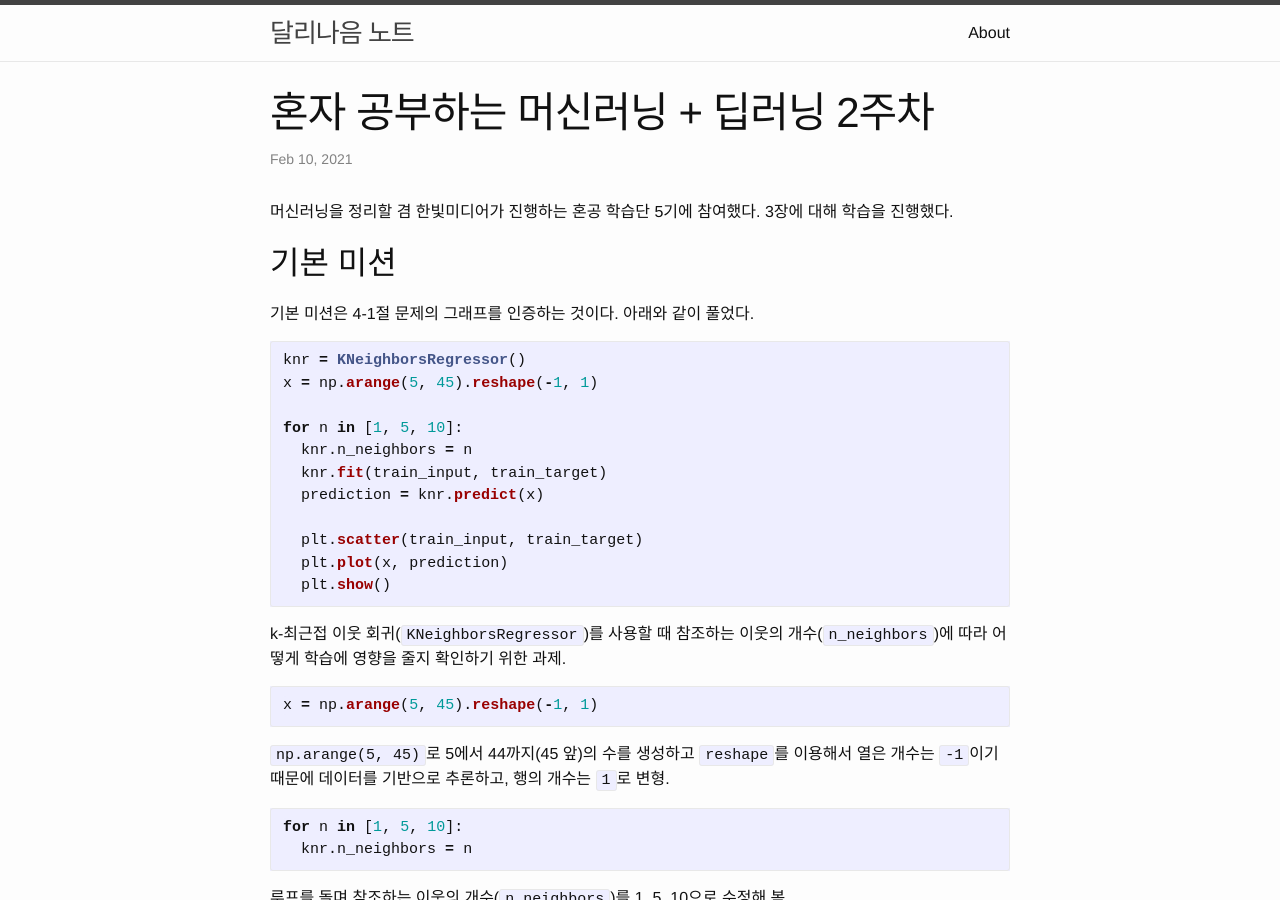
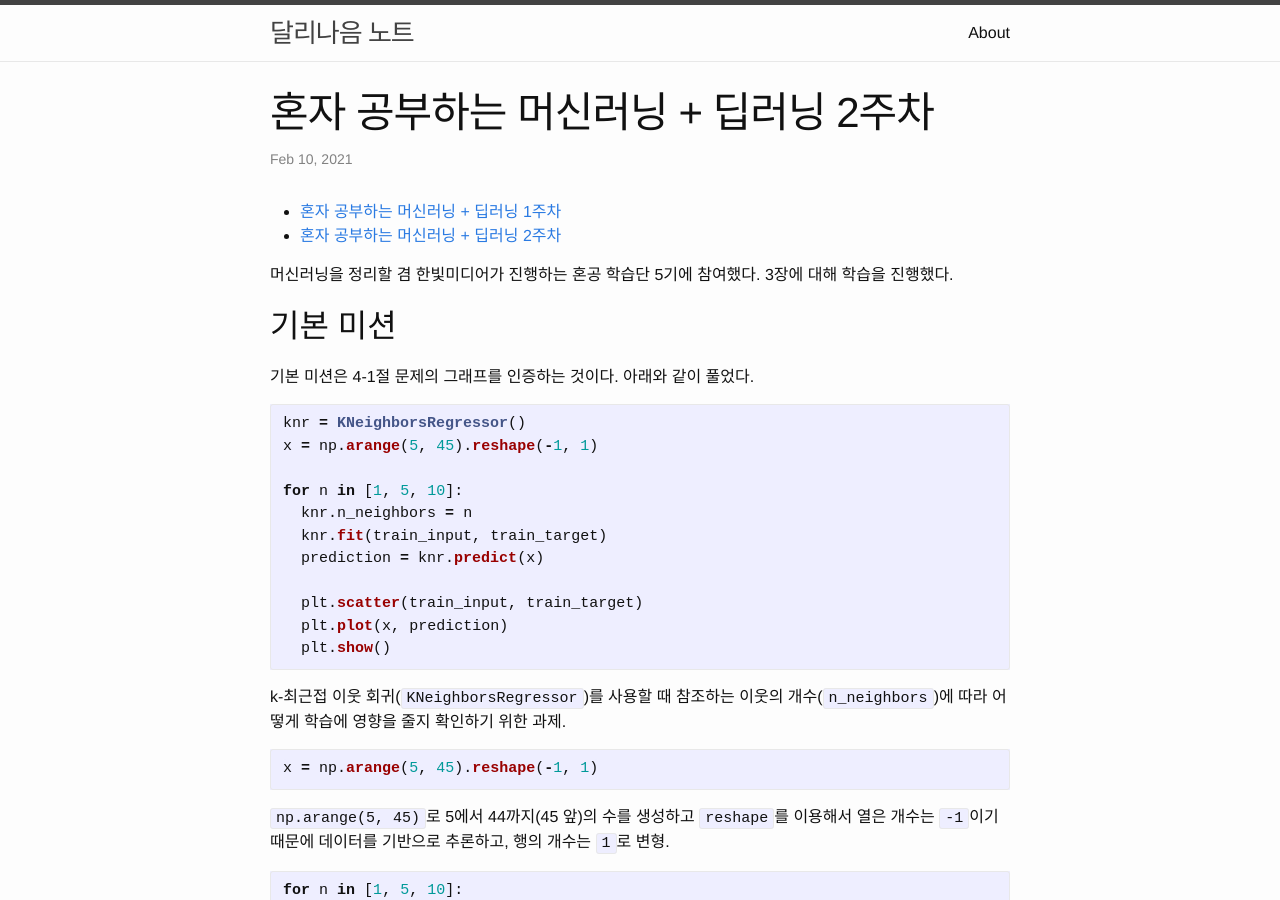
Before and after one commit to dalinaum/dalinaum.github.io, a Jekyll site: the page built from _posts/2021-02-10-hongong-ml-2.markdown, in a window 1280 px wide and 900 px high. Built offline with Jekyll 4.4.1, drawn with Linux system fonts in a browser that asks for light colours.

Commit message:
혼공머신러닝 목차 추가.

```diff
--- a/_posts/2021-02-10-hongong-ml-2.markdown
+++ b/_posts/2021-02-10-hongong-ml-2.markdown
@@ -4,6 +4,9 @@ title:  "혼자 공부하는 머신러닝 + 딥러닝 2주차"
 date:   2021-02-10 10:00:00 +0900
 categories: book
 ---
+
+* [혼자 공부하는 머신러닝 + 딥러닝 1주차](http://dalinaum.github.io/book/2021/01/28/hongong-ml-1.html)
+* [혼자 공부하는 머신러닝 + 딥러닝 2주차](http://dalinaum.github.io/book/2021/02/10/hongong-ml-2.html)
 
 머신러닝을 정리할 겸 한빛미디어가 진행하는 혼공 학습단 5기에 참여했다. 3장에 대해 학습을 진행했다.
 
```
